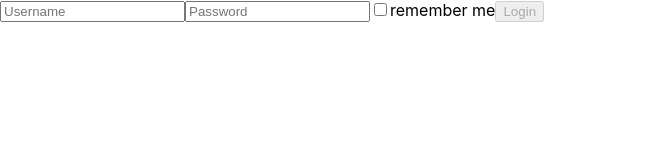
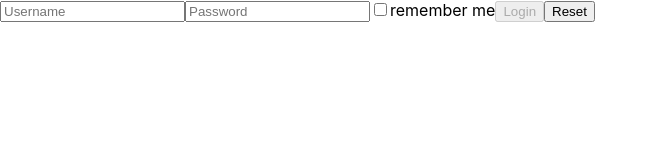
Before and after one commit to AlexMalla/react--exercises, a React (Create React App) app: page / in a window 1280 px wide. Shown: the top 160 px of the page, without its empty margins (0-658 px from the left). Built offline with nearby package versions, Linux system fonts and the light colour scheme.

Commit message:
Ex Forms 04

```diff
--- a/src/Login.js
+++ b/src/Login.js
@@ -28,6 +28,16 @@ class Login extends React.Component {
 
         }
 
+        reset = () => {
+            this.setState(
+                {
+                    username: "",
+                    password: "",
+                    checkbox: false
+                }
+            )
+        }
+
     render() {
         return <form>
             <input type="text" name="username" value={this.state.username} onChange={this.HandleSubmit} placeholder="Username" required />
@@ -41,6 +51,10 @@ class Login extends React.Component {
                     : false)}>
                         Login
                         </button>
+
+                    <button onClick={this.reset}>
+                        Reset
+                    </button>
              </form>
     }
 }
```
